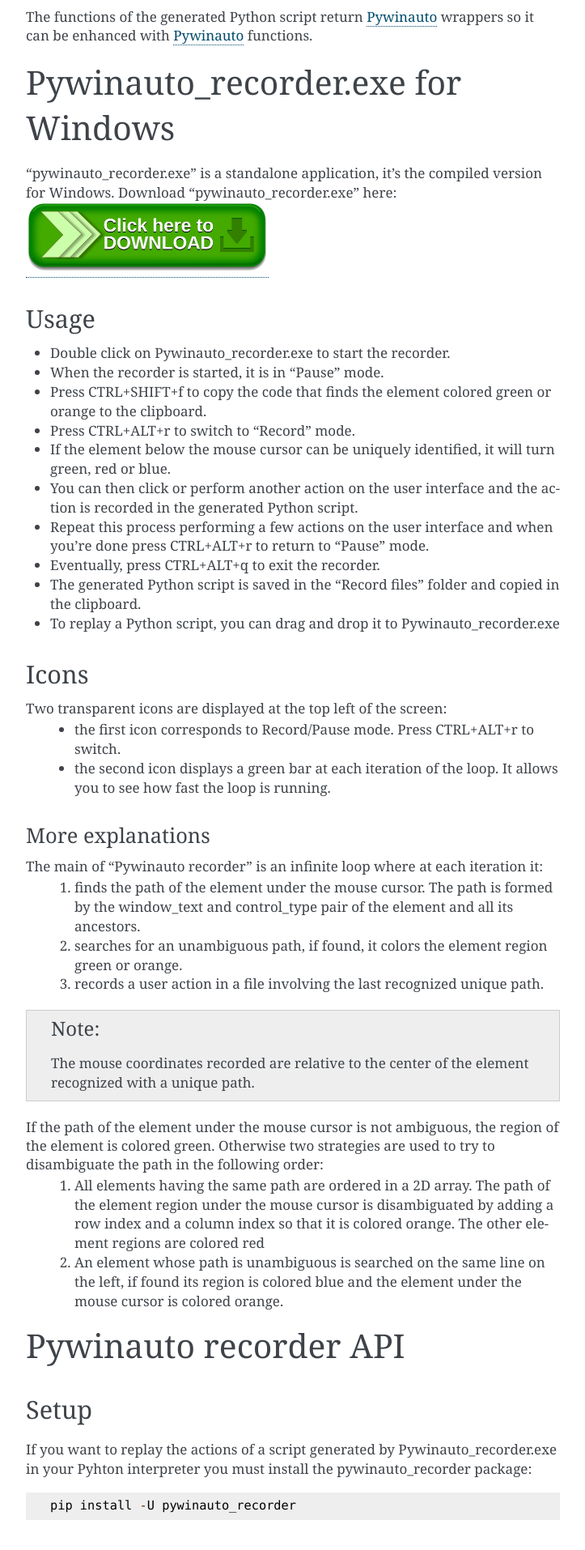
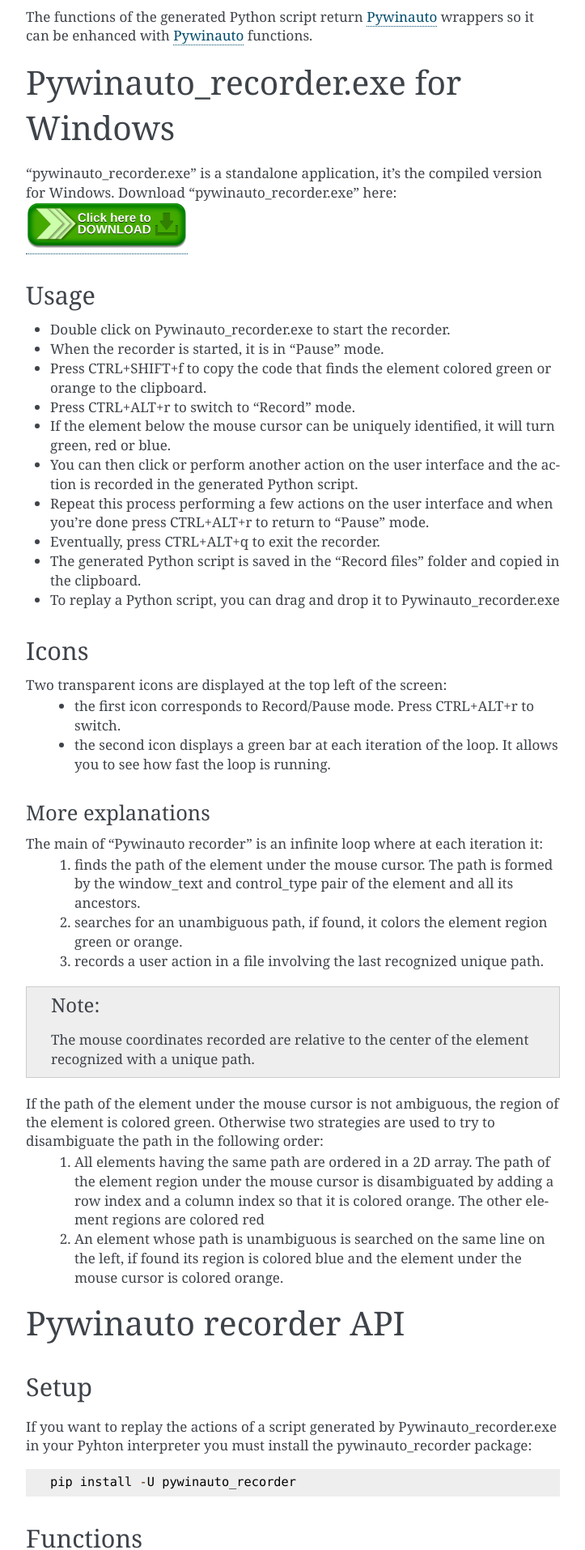
Before and after one commit to beuaaa/pywinauto_recorder, a Sphinx documentation site: the page built from docs/index.rst, in a window 1280 px wide. Shown: the part 574-2488 px from the top of the page at 81% size, without its empty margins (388-1111 px from the left). Built offline with Sphinx 7.4.7, drawn with Linux system fonts in a browser that asks for light colours.

Commit message:
New version 0.1.5

```diff
--- a/docs/index.rst
+++ b/docs/index.rst
@@ -28,7 +28,7 @@
 
 .. |download| image:: https://raw.githubusercontent.com/beuaaa/pywinauto_recorder/master/Images/Download.png?sanitize=true
             :target: https://raw.githubusercontent.com/beuaaa/pywinauto_recorder/master/bin/pywinauto_recorder.exe
-            :width: 300 px
+            :width: 200 px
 
 
 Usage
```
